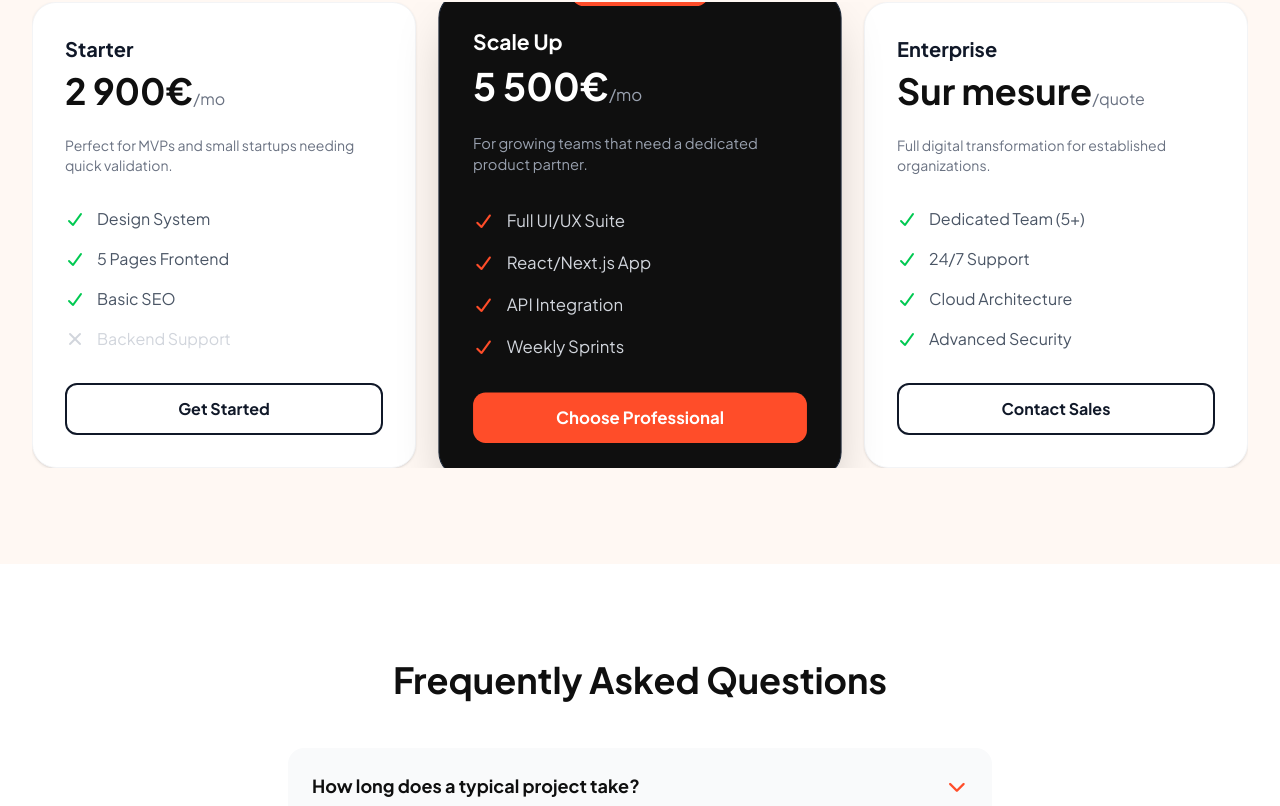
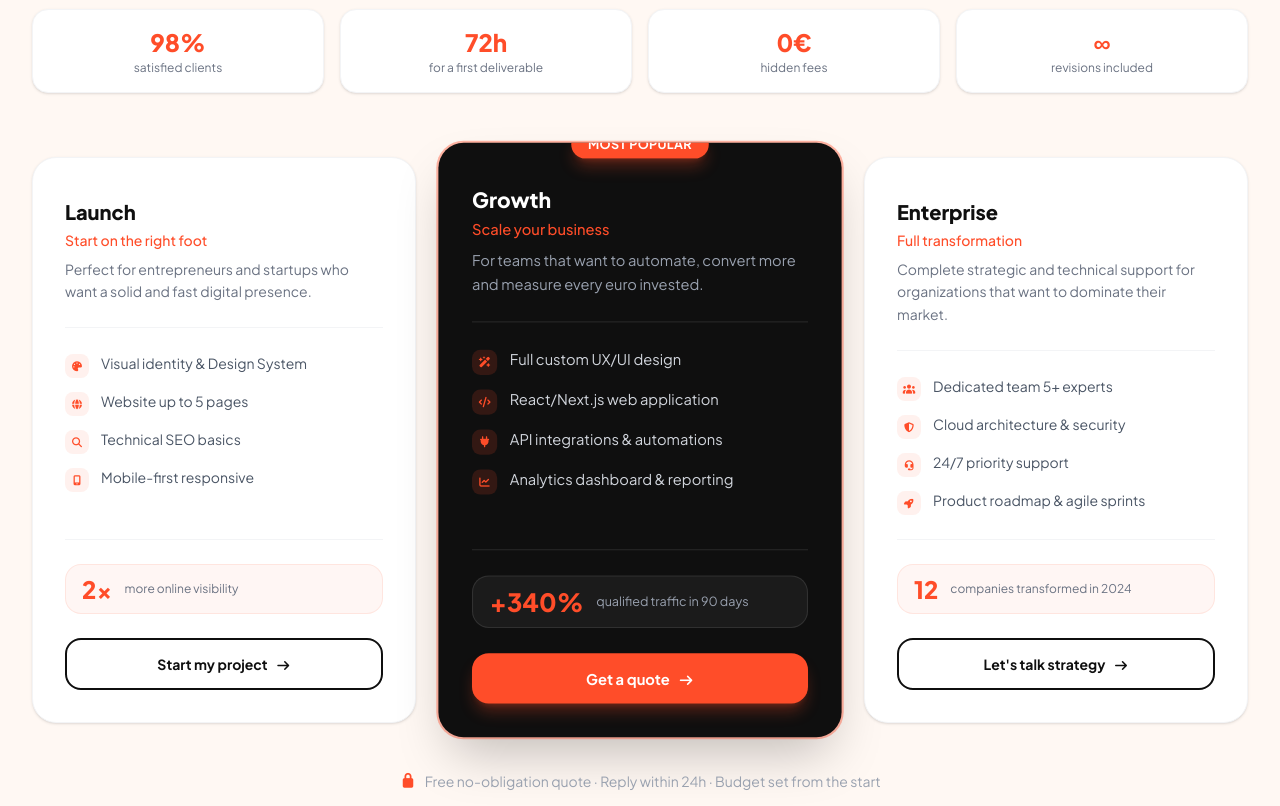
Before and after one commit to Mehdesign12/Diez-NextJS, a Next.js app: page /en in a window 1280 px wide. Shown: the part 4914-5720 px from the top of the page. Built offline with nearby package versions, Linux system fonts and the light colour scheme; no server answers; the database is empty.

Commit message:
feat: section pricing redesign - formules sans prix + métriques résultats clients + stats bar + réassurance

```diff
--- a/app/components/Pricing.tsx
+++ b/app/components/Pricing.tsx
@@ -1,84 +1,266 @@
 'use client';
-import { useRef } from 'react';
+import Link from 'next/link';
 import { useLang } from '../context/LangContext';
 
+/* ── Données des formules ─────────────────────────────────── */
+const PLANS = {
+  fr: [
+    {
+      id: 'starter',
+      badge: null,
+      title: 'Lancement',
+      tagline: 'Partez du bon pied',
+      description: 'Idéal pour les entrepreneurs et startups qui veulent une présence digitale solide et rapide.',
+      features: [
+        { icon: 'fa-palette', label: 'Identité visuelle & Design System' },
+        { icon: 'fa-globe', label: 'Site web jusqu\'à 5 pages' },
+        { icon: 'fa-magnifying-glass', label: 'SEO technique de base' },
+        { icon: 'fa-mobile-alt', label: 'Responsive mobile-first' },
+      ],
+      result: { metric: '2×', label: 'plus de visibilité en ligne' },
+      cta: 'Démarrer mon projet',
+      dark: false,
+      featured: false,
+    },
+    {
+      id: 'growth',
+      badge: 'Le plus choisi',
+      title: 'Croissance',
+      tagline: 'Scalez votre activité',
+      description: 'Pour les équipes qui veulent automatiser, convertir davantage et mesurer chaque euro investi.',
+      features: [
+        { icon: 'fa-wand-magic-sparkles', label: 'UX/UI sur-mesure complète' },
+        { icon: 'fa-code', label: 'Application web React/Next.js' },
+        { icon: 'fa-plug', label: 'Intégrations API & automatisations' },
+        { icon: 'fa-chart-line', label: 'Dashboard analytics & reporting' },
+      ],
+      result: { metric: '+340%', label: 'de trafic qualifié en 90 jours' },
+      cta: 'Obtenir un devis',
+      dark: true,
+      featured: true,
+    },
+    {
+      id: 'enterprise',
+      badge: null,
+      title: 'Entreprise',
+      tagline: 'Transformation complète',
+      description: 'Accompagnement stratégique et technique complet pour les organisations qui veulent dominer leur marché.',
+      features: [
+        { icon: 'fa-users', label: 'Équipe dédiée 5+ experts' },
+        { icon: 'fa-shield-alt', label: 'Architecture cloud & sécurité' },
+        { icon: 'fa-headset', label: 'Support prioritaire 24/7' },
+        { icon: 'fa-rocket', label: 'Roadmap produit & sprints agiles' },
+      ],
+      result: { metric: '12', label: 'entreprises transformées en 2024' },
+      cta: 'Parlons stratégie',
+      dark: false,
+      featured: false,
+    },
+  ],
+  en: [
+    {
+      id: 'starter',
+      badge: null,
+      title: 'Launch',
+      tagline: 'Start on the right foot',
+      description: 'Perfect for entrepreneurs and startups who want a solid and fast digital presence.',
+      features: [
+        { icon: 'fa-palette', label: 'Visual identity & Design System' },
+        { icon: 'fa-globe', label: 'Website up to 5 pages' },
+        { icon: 'fa-magnifying-glass', label: 'Technical SEO basics' },
+        { icon: 'fa-mobile-alt', label: 'Mobile-first responsive' },
+      ],
+      result: { metric: '2×', label: 'more online visibility' },
+      cta: 'Start my project',
+      dark: false,
+      featured: false,
+    },
+    {
+      id: 'growth',
+      badge: 'Most popular',
+      title: 'Growth',
+      tagline: 'Scale your business',
+      description: 'For teams that want to automate, convert more and measure every euro invested.',
+      features: [
+        { icon: 'fa-wand-magic-sparkles', label: 'Full custom UX/UI design' },
+        { icon: 'fa-code', label: 'React/Next.js web application' },
+        { icon: 'fa-plug', label: 'API integrations & automations' },
+        { icon: 'fa-chart-line', label: 'Analytics dashboard & reporting' },
+      ],
+      result: { metric: '+340%', label: 'qualified traffic in 90 days' },
+      cta: 'Get a quote',
+      dark: true,
+      featured: true,
+    },
+    {
+      id: 'enterprise',
+      badge: null,
+      title: 'Enterprise',
+      tagline: 'Full transformation',
+      description: 'Complete strategic and technical support for organizations that want to dominate their market.',
+      features: [
+        { icon: 'fa-users', label: 'Dedicated team 5+ experts' },
+        { icon: 'fa-shield-alt', label: 'Cloud architecture & security' },
+        { icon: 'fa-headset', label: '24/7 priority support' },
+        { icon: 'fa-rocket', label: 'Product roadmap & agile sprints' },
+      ],
+      result: { metric: '12', label: 'companies transformed in 2024' },
+      cta: 'Let\'s talk strategy',
+      dark: false,
+      featured: false,
+    },
+  ],
+} as const;
+
+/* ── Stats globales ───────────────────────────────────────── */
+const STATS = {
+  fr: [
+    { value: '98%', label: 'clients satisfaits' },
+    { value: '72h', label: 'pour un premier livrable' },
+    { value: '0€', label: 'de frais cachés' },
+    { value: '∞', label: 'révisions incluses' },
+  ],
+  en: [
+    { value: '98%', label: 'satisfied clients' },
+    { value: '72h', label: 'for a first deliverable' },
+    { value: '0€', label: 'hidden fees' },
+    { value: '∞', label: 'revisions included' },
+  ],
+} as const;
+
 export default function Pricing() {
-  const { t, lang } = useLang();
-  const sliderRef = useRef<HTMLDivElement>(null);
-
-  const scrollSlider = () => {
-    if (sliderRef.current) {
-      sliderRef.current.scrollBy({ left: window.innerWidth * 0.85, behavior: 'smooth' });
-    }
-  };
+  const { lang } = useLang();
+  const l = lang as 'fr' | 'en';
+  const plans = PLANS[l];
+  const stats = STATS[l];
 
   return (
-    <section id="pricing" className="py-24 bg-[#FFF8F3]">
+    <section id="pricing" className="py-24 bg-[#FFF8F3] overflow-hidden">
       <div className="max-w-7xl mx-auto px-4 sm:px-6 lg:px-8">
-        <div className="text-center mb-16 reveal">
-          <h2 className="text-4xl md:text-5xl font-bold text-[#0F0F0F] mb-6">{t('pricing-title')}</h2>
-          <p className="text-gray-600 text-lg max-w-2xl mx-auto">{t('pricing-subtitle')}</p>
+
+        {/* ── Header ── */}
+        <div className="text-center mb-6 reveal">
+          <span className="inline-flex items-center gap-2 px-3 py-1 rounded-full bg-[#FF4D29]/10 text-[#FF4D29] text-xs font-bold uppercase tracking-widest mb-4">
+            <span className="w-1.5 h-1.5 rounded-full bg-[#FF4D29] animate-pulse"></span>
+            {l === 'fr' ? 'Nos formules' : 'Our plans'}
+          </span>
+          <h2 className="text-3xl md:text-4xl font-extrabold text-[#0F0F0F] mb-4">
+            {l === 'fr' ? 'Votre investissement, votre rythme.' : 'Your investment, your pace.'}
+          </h2>
+          <p className="text-gray-500 text-base max-w-xl mx-auto">
+            {l === 'fr'
+              ? 'Chaque formule est conçue pour générer un retour mesurable. Les tarifs sont personnalisés selon votre projet.'
+              : 'Every plan is designed to generate measurable returns. Pricing is tailored to your project.'}
+          </p>
         </div>
 
-        <div className="relative group/slider">
-          <div ref={sliderRef} className="flex overflow-x-auto snap-x snap-mandatory md:grid md:grid-cols-3 gap-8 items-center pb-8 md:pb-0 -mx-4 px-4 md:mx-0 md:px-0 no-scrollbar scroll-smooth">
-
-            {/* Starter */}
-            <div className="min-w-[85vw] md:min-w-0 snap-center bg-white p-8 rounded-3xl shadow-sm border border-gray-100 hover:shadow-xl transition-shadow duration-300 reveal delay-100">
-              <h3 className="text-xl font-bold text-gray-900 mb-2">{t('price-1-title')}</h3>
-              <div className="text-4xl font-bold mb-6">2 900€<span className="text-base font-normal text-gray-500">{t('price-1-period')}</span></div>
-              <p className="text-gray-500 mb-8 text-sm">{t('price-1-desc')}</p>
-              <ul className="space-y-4 mb-8 text-gray-600">
-                <li className="flex items-center gap-3"><i className="fas fa-check text-green-500"></i> {t('price-1-f1')}</li>
-                <li className="flex items-center gap-3"><i className="fas fa-check text-green-500"></i> {t('price-1-f2')}</li>
-                <li className="flex items-center gap-3"><i className="fas fa-check text-green-500"></i> {t('price-1-f3')}</li>
-                <li className="flex items-center gap-3 text-gray-300"><i className="fas fa-times"></i> {t('price-1-f4')}</li>
-              </ul>
-              <a href={`/${lang}/contact`} className="block w-full py-3 px-6 text-center rounded-xl border-2 border-gray-900 text-gray-900 font-bold hover:bg-gray-900 hover:text-white transition-colors">{t('price-1-btn')}</a>
+        {/* ── Stats bar ── */}
+        <div className="grid grid-cols-2 md:grid-cols-4 gap-4 mb-16 reveal">
+          {stats.map((s) => (
+            <div key={s.label} className="text-center bg-white rounded-2xl py-4 px-3 border border-gray-100 shadow-sm">
+              <div className="text-2xl font-extrabold text-[#FF4D29]">{s.value}</div>
+              <div className="text-xs text-gray-500 mt-0.5">{s.label}</div>
+            </div>
+          ))}
         </div>
 
-            {/* Pro (featured) */}
-            <div className="min-w-[85vw] md:min-w-0 snap-center bg-[#0F0F0F] p-8 rounded-3xl shadow-2xl border border-gray-800 transform scale-100 md:scale-105 relative z-10 reveal delay-200">
-              <div className="absolute top-0 left-1/2 -translate-x-1/2 -translate-y-1/2 bg-[#FF4D29] text-white px-4 py-1 rounded-full text-xs font-bold uppercase tracking-wide">{t('price-2-badge')}</div>
-              <h3 className="text-xl font-bold text-white mb-2">{t('price-2-title')}</h3>
-              <div className="text-4xl font-bold text-white mb-6">5 500€<span className="text-base font-normal text-gray-400">{t('price-2-period')}</span></div>
-              <p className="text-gray-400 mb-8 text-sm">{t('price-2-desc')}</p>
-              <ul className="space-y-4 mb-8 text-gray-300">
-                <li className="flex items-center gap-3"><i className="fas fa-check text-[#FF4D29]"></i> {t('price-2-f1')}</li>
-                <li className="flex items-center gap-3"><i className="fas fa-check text-[#FF4D29]"></i> {t('price-2-f2')}</li>
-                <li className="flex items-center gap-3"><i className="fas fa-check text-[#FF4D29]"></i> {t('price-2-f3')}</li>
-                <li className="flex items-center gap-3"><i className="fas fa-check text-[#FF4D29]"></i> {t('price-2-f4')}</li>
-              </ul>
-              <a href={`/${lang}/contact`} className="block w-full py-3 px-6 text-center rounded-xl bg-[#FF4D29] text-white font-bold hover:bg-white hover:text-[#FF4D29] transition-colors">{t('price-2-btn')}</a>
+        {/* ── Cards ── */}
+        <div className="grid grid-cols-1 md:grid-cols-3 gap-6 lg:gap-8 items-stretch">
+          {plans.map((plan, i) => (
+            <div
+              key={plan.id}
+              className={`reveal relative flex flex-col rounded-3xl overflow-hidden transition-all duration-300 ${
+                i === 0 ? 'delay-100' : i === 1 ? 'delay-200' : 'delay-300'
+              } ${
+                plan.dark
+                  ? 'bg-[#0F0F0F] shadow-2xl ring-2 ring-[#FF4D29]/40 md:scale-105'
+                  : 'bg-white border border-gray-100 shadow-sm hover:shadow-xl'
+              }`}
+            >
+              {/* Badge populaire */}
+              {plan.badge && (
+                <div className="absolute top-0 left-1/2 -translate-x-1/2 -translate-y-1/2 z-10">
+                  <span className="bg-[#FF4D29] text-white text-xs font-bold px-4 py-1.5 rounded-full shadow-lg shadow-[#FF4D29]/30 uppercase tracking-wide">
+                    {plan.badge}
+                  </span>
+                </div>
+              )}
+
+              <div className="flex flex-col flex-1 p-8 pt-10">
+
+                {/* Titre + tagline */}
+                <div className="mb-6">
+                  <h3 className={`text-xl font-extrabold mb-1 ${plan.dark ? 'text-white' : 'text-[#0F0F0F]'}`}>
+                    {plan.title}
+                  </h3>
+                  <p className={`text-sm font-medium ${plan.dark ? 'text-[#FF4D29]' : 'text-[#FF4D29]'}`}>
+                    {plan.tagline}
+                  </p>
+                  <p className={`text-sm mt-2 leading-relaxed ${plan.dark ? 'text-gray-400' : 'text-gray-500'}`}>
+                    {plan.description}
+                  </p>
                 </div>
 
-            {/* Enterprise */}
-            <div className="min-w-[85vw] md:min-w-0 snap-center bg-white p-8 rounded-3xl shadow-sm border border-gray-100 hover:shadow-xl transition-shadow duration-300 reveal delay-300">
-              <h3 className="text-xl font-bold text-gray-900 mb-2">{t('price-3-title')}</h3>
-              <div className="text-4xl font-bold mb-6">Sur mesure<span className="text-base font-normal text-gray-500">{t('price-3-period')}</span></div>
-              <p className="text-gray-500 mb-8 text-sm">{t('price-3-desc')}</p>
-              <ul className="space-y-4 mb-8 text-gray-600">
-                <li className="flex items-center gap-3"><i className="fas fa-check text-green-500"></i> {t('price-3-f1')}</li>
-                <li className="flex items-center gap-3"><i className="fas fa-check text-green-500"></i> {t('price-3-f2')}</li>
-                <li className="flex items-center gap-3"><i className="fas fa-check text-green-500"></i> {t('price-3-f3')}</li>
-                <li className="flex items-center gap-3"><i className="fas fa-check text-green-500"></i> {t('price-3-f4')}</li>
+                {/* Séparateur */}
+                <div className={`h-px mb-6 ${plan.dark ? 'bg-white/10' : 'bg-gray-100'}`} />
+
+                {/* Features */}
+                <ul className="space-y-3 mb-6 flex-1">
+                  {plan.features.map((f) => (
+                    <li key={f.label} className="flex items-start gap-3">
+                      <div className={`mt-0.5 w-6 h-6 rounded-lg flex items-center justify-center flex-shrink-0 ${
+                        plan.dark ? 'bg-[#FF4D29]/15' : 'bg-[#FF4D29]/8'
+                      }`}>
+                        <i className={`fas ${f.icon} text-[10px] text-[#FF4D29]`}></i>
+                      </div>
+                      <span className={`text-sm leading-relaxed ${plan.dark ? 'text-gray-300' : 'text-gray-600'}`}>
+                        {f.label}
+                      </span>
+                    </li>
+                  ))}
                 </ul>
-              <a href={`/${lang}/contact`} className="block w-full py-3 px-6 text-center rounded-xl border-2 border-gray-900 text-gray-900 font-bold hover:bg-gray-900 hover:text-white transition-colors">{t('price-3-btn')}</a>
+
+                {/* Séparateur */}
+                <div className={`h-px mb-6 ${plan.dark ? 'bg-white/10' : 'bg-gray-100'}`} />
+
+                {/* Résultat client */}
+                <div className={`rounded-2xl px-4 py-3 mb-6 flex items-center gap-3 ${
+                  plan.dark ? 'bg-white/5 border border-white/10' : 'bg-[#FF4D29]/5 border border-[#FF4D29]/10'
+                }`}>
+                  <span className="text-2xl font-extrabold text-[#FF4D29] leading-none">{plan.result.metric}</span>
+                  <span className={`text-xs leading-snug ${plan.dark ? 'text-gray-400' : 'text-gray-500'}`}>
+                    {plan.result.label}
+                  </span>
+                </div>
+
+                {/* CTA */}
+                <Link
+                  href={`/${lang}/contact`}
+                  className={`block w-full py-3.5 px-6 text-center rounded-2xl text-sm font-bold transition-all duration-300 active:scale-95 ${
+                    plan.dark
+                      ? 'bg-[#FF4D29] text-white hover:bg-orange-500 shadow-lg shadow-[#FF4D29]/30 hover:shadow-[#FF4D29]/50 hover:-translate-y-0.5'
+                      : 'border-2 border-[#0F0F0F] text-[#0F0F0F] hover:bg-[#0F0F0F] hover:text-white'
+                  }`}
+                >
+                  {plan.cta}
+                  <i className="fas fa-arrow-right ml-2 text-xs"></i>
+                </Link>
+
               </div>
             </div>
-
-          {/* Mobile Arrow */}
-          <button onClick={scrollSlider} className="md:hidden absolute right-0 top-1/2 -translate-y-1/2 z-30 w-12 h-12 bg-[#FF4D29]/80 backdrop-blur-md border border-white/50 rounded-full flex items-center justify-center text-white shadow-lg animate-pulse hover:bg-[#FF4D29] transition-all active:scale-95">
-            <i className="fas fa-arrow-right"></i>
-          </button>
+          ))}
         </div>
 
-        {/* Mobile indicators */}
-        <div className="md:hidden flex justify-center gap-2 mt-4 opacity-50">
-          <div className="w-2 h-2 rounded-full bg-[#FF4D29]"></div>
-          <div className="w-2 h-2 rounded-full bg-gray-300"></div>
-          <div className="w-2 h-2 rounded-full bg-gray-300"></div>
+        {/* ── Ligne de réassurance ── */}
+        <div className="mt-12 text-center reveal">
+          <p className={`text-sm text-gray-400 flex items-center justify-center gap-2 flex-wrap`}>
+            <i className="fas fa-lock text-[#FF4D29]"></i>
+            {l === 'fr'
+              ? 'Devis gratuit et sans engagement · Réponse sous 24h · Budget fixé dès le départ'
+              : 'Free no-obligation quote · Reply within 24h · Budget set from the start'}
+          </p>
         </div>
+
       </div>
     </section>
   );
```
Lines whose indentation alone changed are shown as unchanged.
